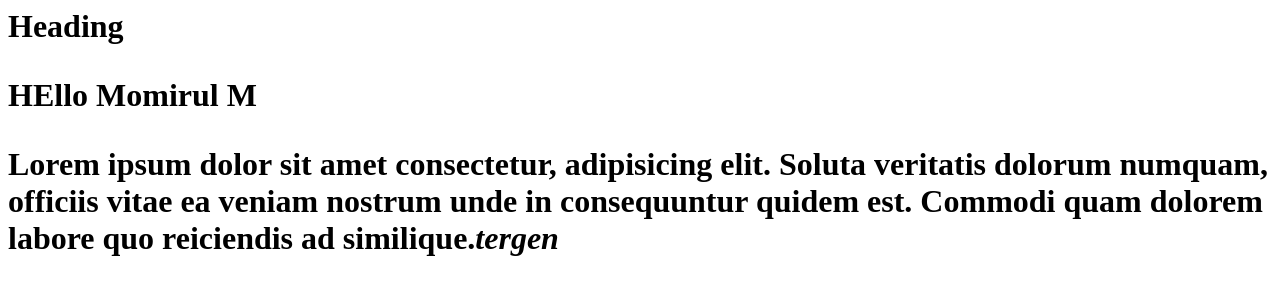
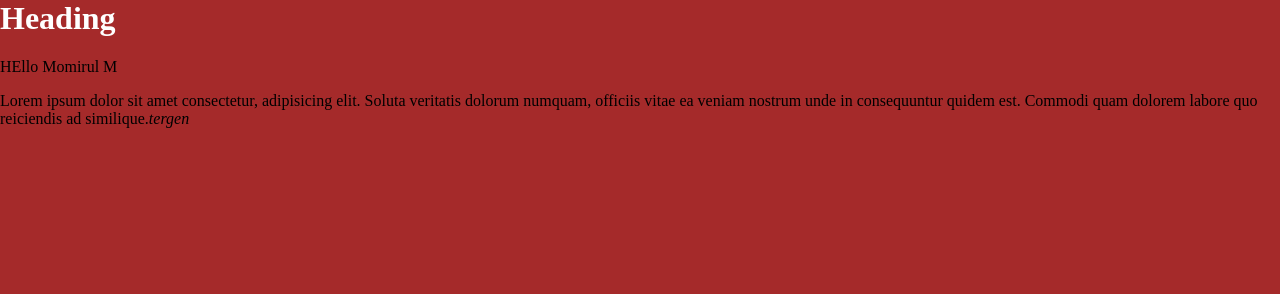
Before and after one commit to Momirl/first-projects, a plain HTML site: page index.html in a window 1280 px wide. Drawn offline with Linux system fonts and the light colour scheme.

Commit message:
first projects

```diff
--- a/index.html
+++ b/index.html
@@ -4,10 +4,12 @@
     <meta http-equiv="X-UA-Compatible" content="IE=edge">
     <meta name="viewport" content="width=
     , initial-scale=1.0">
+    <link rel="stylesheet" href="style.css">
+
     <title>Document</title>
 </head>
 <body>
-    <h1>Heading</1h>
+    <h1>Heading</h1>
     <p>HEllo Momirul M</p>
     <p>Lorem ipsum dolor sit amet consectetur, adipisicing elit. Soluta veritatis dolorum numquam, officiis vitae ea veniam nostrum unde in consequuntur quidem est. Commodi quam dolorem labore quo reiciendis ad similique.<em>tergen</em></p>
 
--- a/style.css
+++ b/style.css
@@ -1 +1,9 @@
-# first-projects
+body{
+    padding: 0%;
+    margin: 0%;
+    background-color: brown;
+
+}
+h1{
+    color: white;
+}
```
